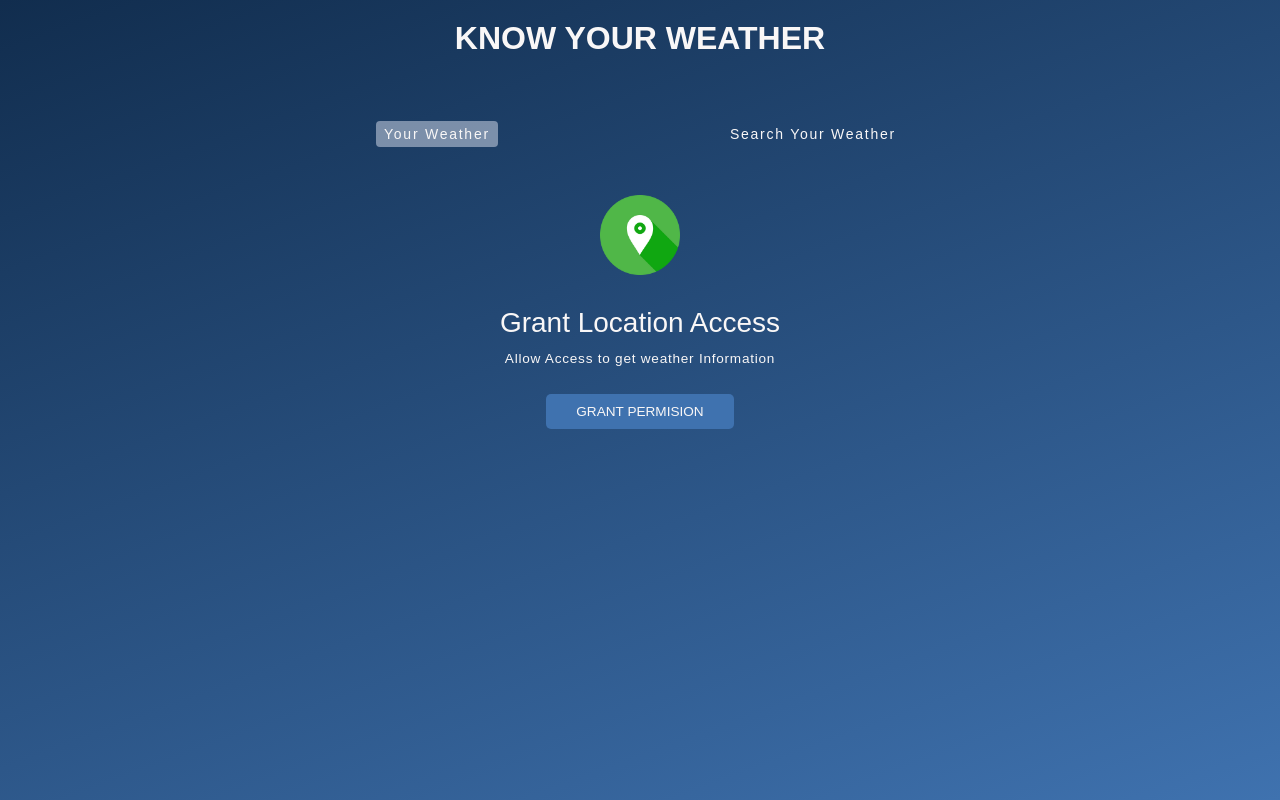
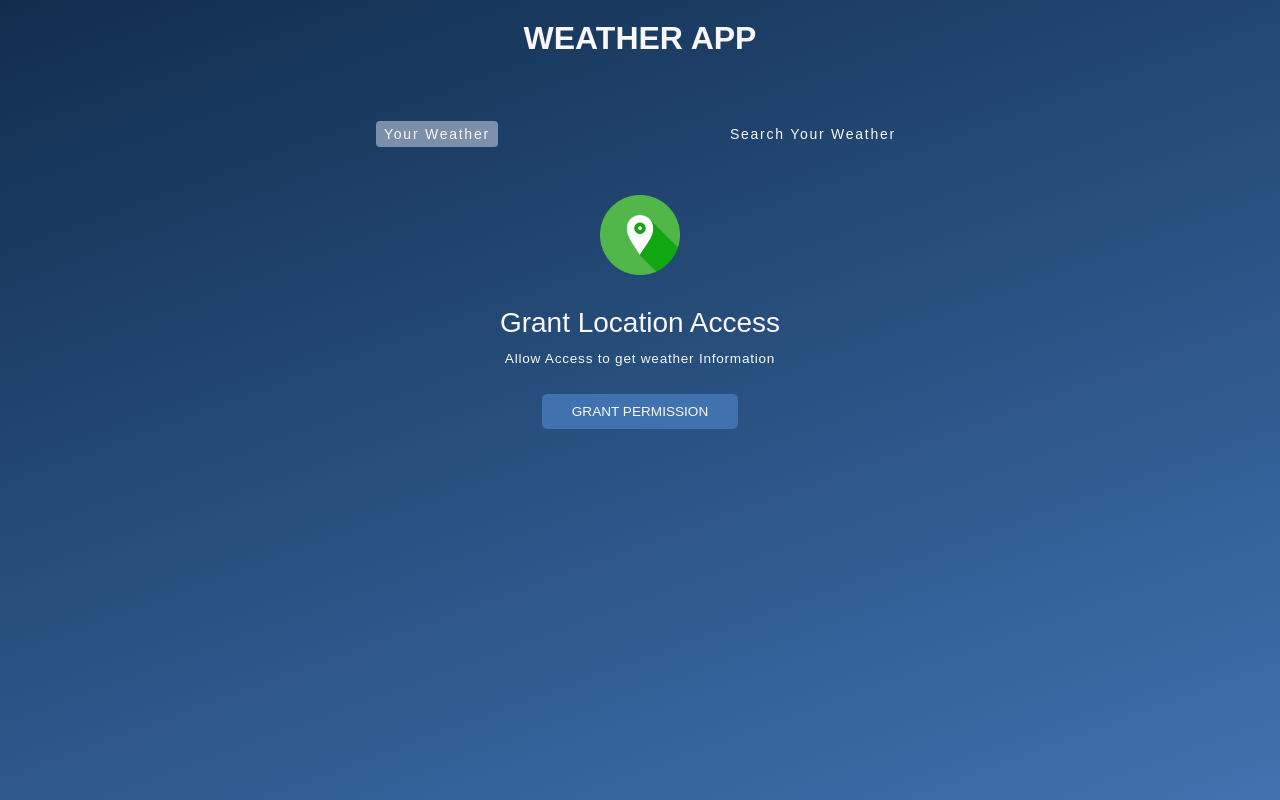
Before and after one commit to Chanchal361/Weather-App, a plain HTML site: page index.html in a window 1280 px wide. Drawn offline with Linux system fonts and the light colour scheme; a web font is replaced by a local one.

Commit message:
code modified

```diff
--- a/index.html
+++ b/index.html
@@ -14,7 +14,7 @@
 
 <body>
     <div class="wrapper">
-        <h1>Know Your Weather</h1>
+        <h1>Weather App</h1>
 
         <div class="tab-container">
             <p class="tab" YourWeather>Your Weather</p>
@@ -27,7 +27,7 @@
                 <img src="./img/location.png" height="80" width="80" loading="lazy">
                 <p>Grant Location Access</p>
                 <p>Allow Access to get weather Information</p>
-                <button  class="btn" GrantPermision>Grant permision</button>
+                <button  class="btn" GrantPermision>Grant permission</button>
             </div>
 
             <form class="form-container" dataSearch>
--- a/script.js
+++ b/script.js
@@ -69,7 +69,7 @@ searchTab.addEventListener("click",()=>{
 
 //  }
 
-///by me
+///another ways
 
  function fetchUserWeatherInfo(coordinates){
      const {lat,lon}=coordinates;
@@ -85,7 +85,7 @@ searchTab.addEventListener("click",()=>{
         renderWeather(data);
     })
     .catch((e)=>{
-        alert(`e`)
+        alert(e)
     })
 
  }
```
